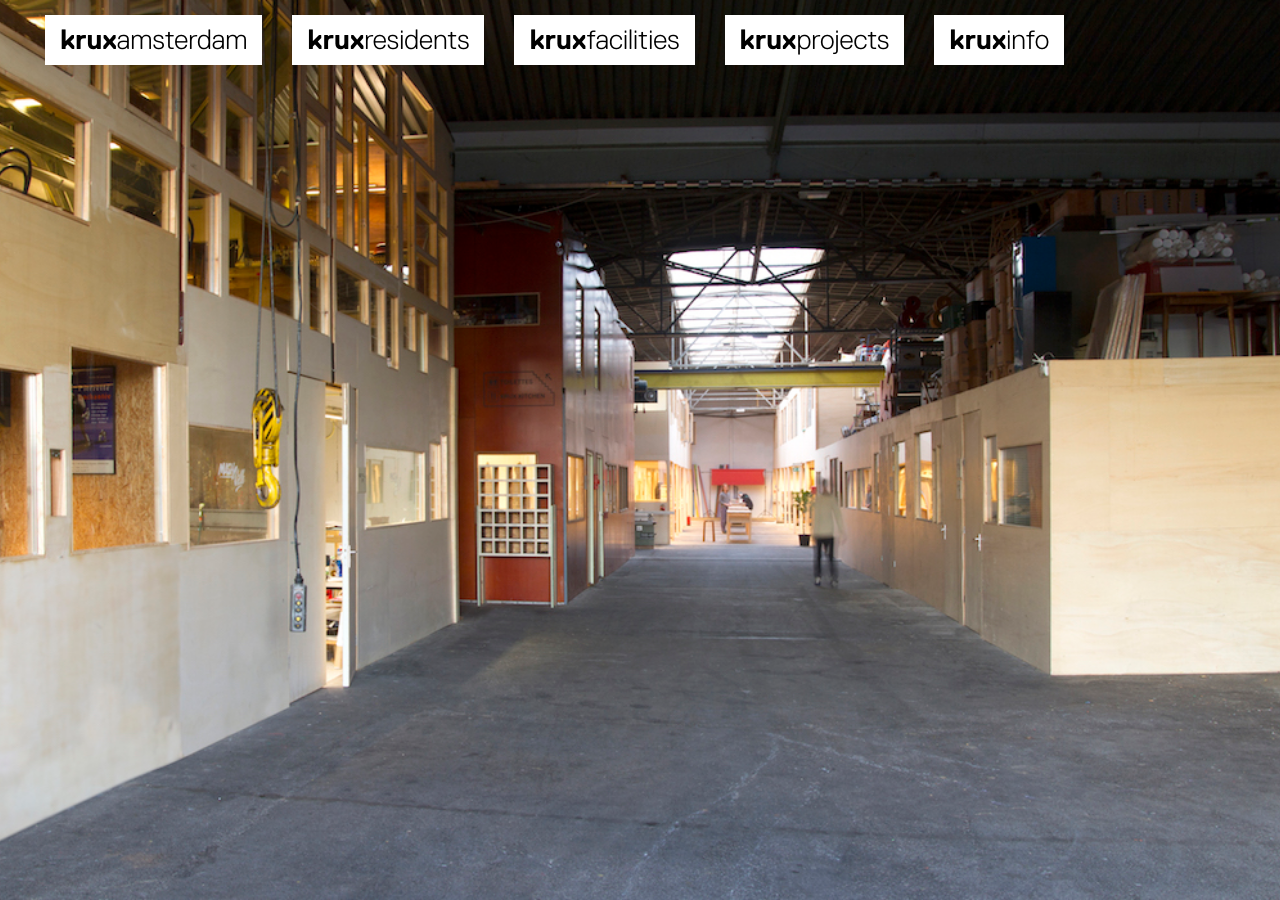
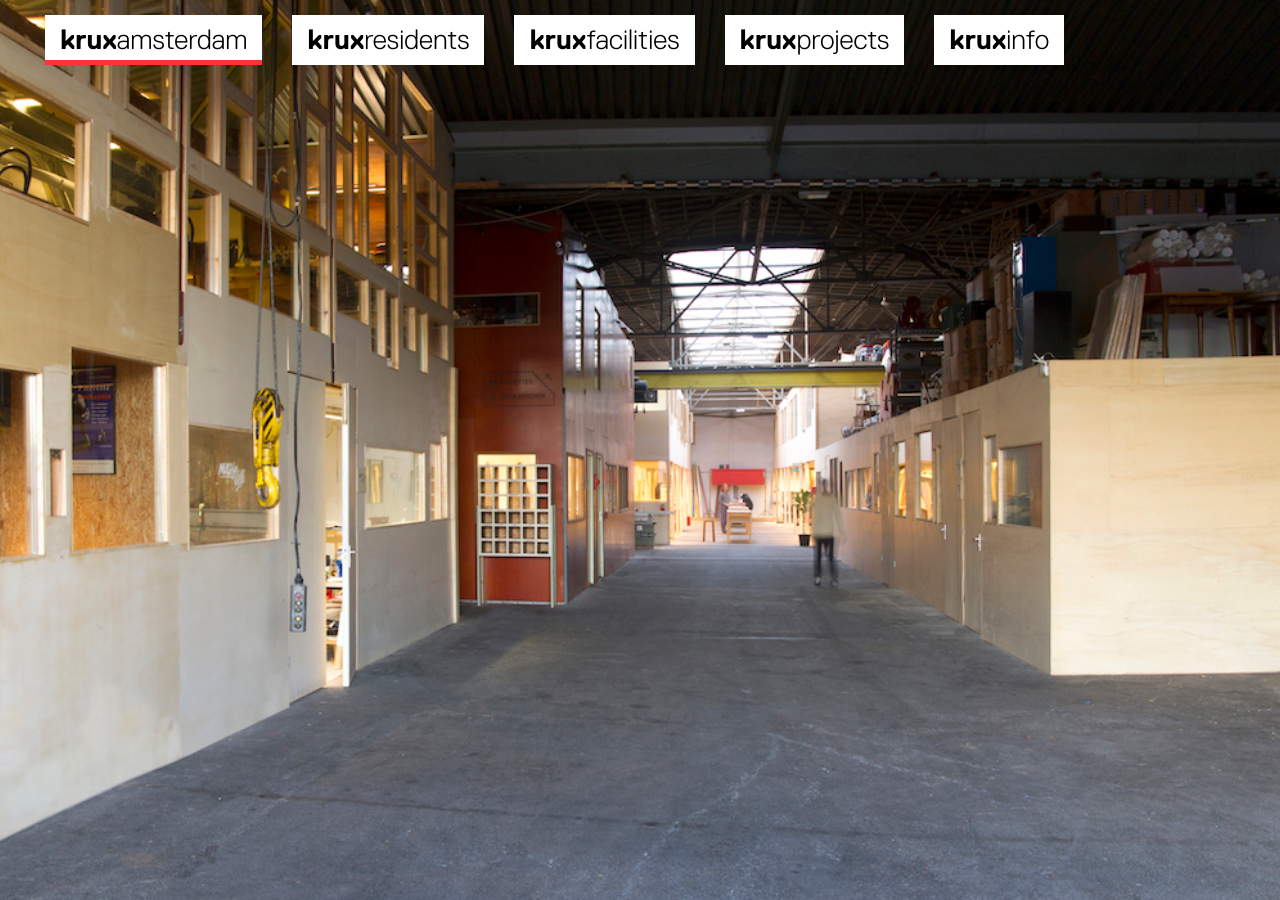
Before and after one commit to frankmolenaar1986/frankmolenaar1986.github.io, a Jekyll site: the page built from index.md, in a window 1280 px wide. Built offline with Jekyll 4.4.1, drawn with Linux system fonts in a browser that asks for light colours; nearby versions of some CDN libraries.

Commit message:
what has changed ?

```diff
--- a/_includes/header.html
+++ b/_includes/header.html
@@ -10,9 +10,9 @@
     </div>
     <div class="collapse navbar-collapse">
       <ul class="nav navbar-nav">
-        {% for page in site.pages %}
-          <li>
-            <a href="{{ site.baseurl }}{{page.url}}"><span class="krux-bold">krux</span>{{ page.title }}</a>
+        {% for webpage in site.pages %}
+          <li {% if page.title == webpage.title %} class="active" {% endif %}>
+            <a href="{{ site.baseurl }}{{webpage.url}}"><span class="krux-bold">krux</span>{{ webpage.title }}</a>
           </li>
         {% endfor %}
       </ul>
```
